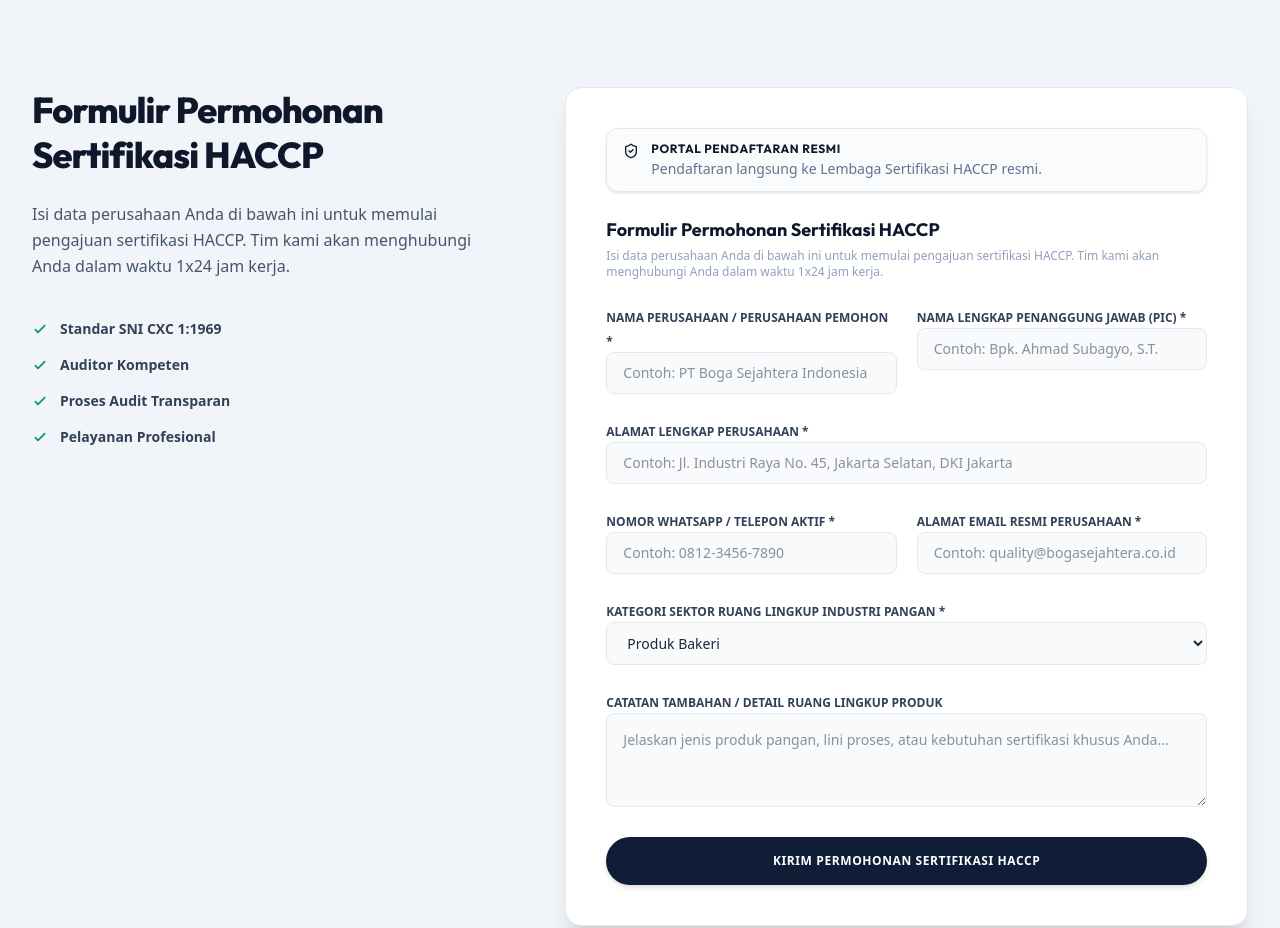
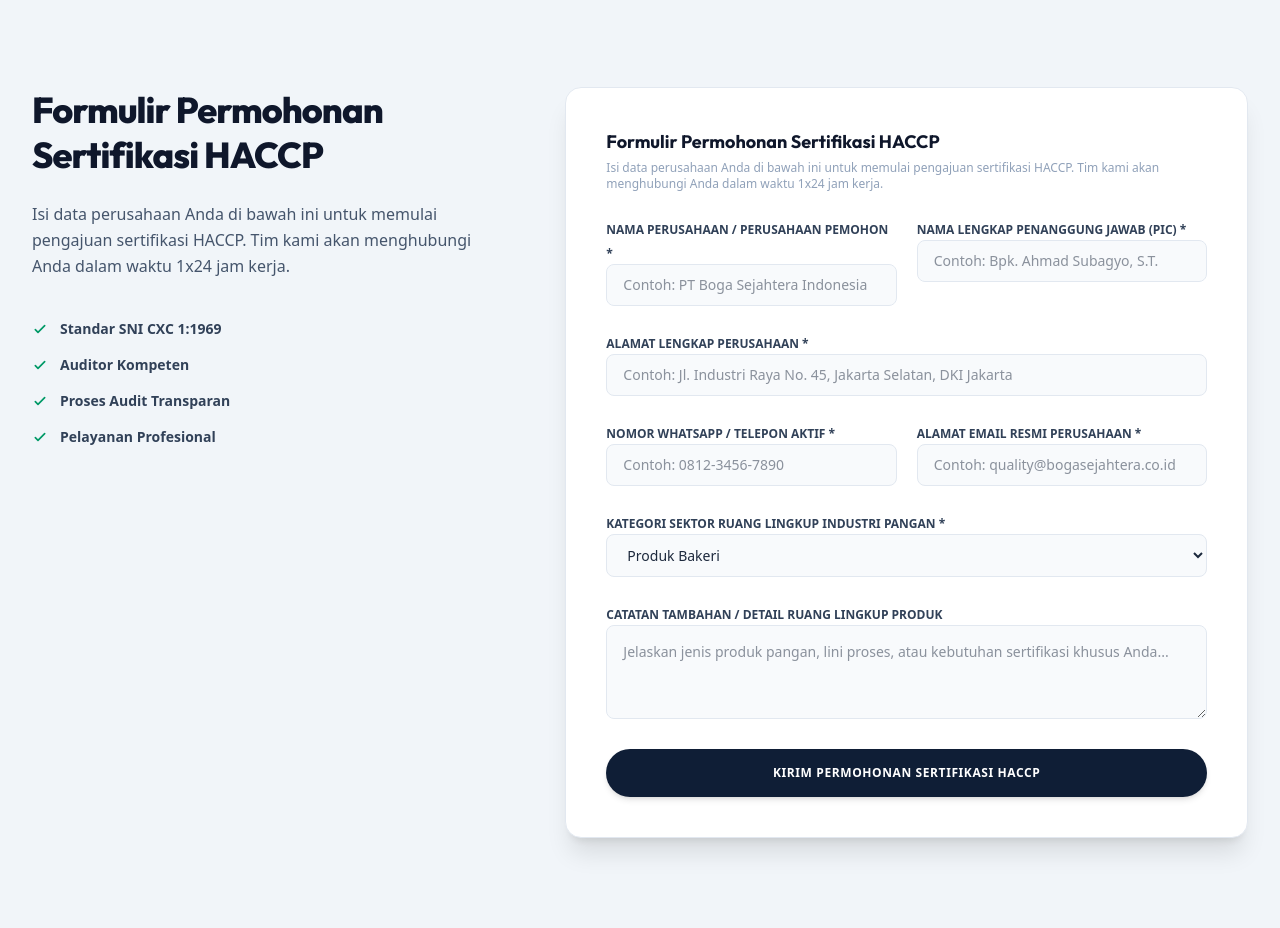
Before and after one commit to mhmmadarifin27/fqhaccpcertification-web, a Next.js app: page / in a window 1280 px wide. Shown: the part 7280-8208 px from the top of the page. Built offline with nearby package versions, Linux system fonts and the light colour scheme; no server answers; the database is empty.

Commit message:
components/sections/InquiryForm.tsx

```diff
--- a/components/sections/InquiryForm.tsx
+++ b/components/sections/InquiryForm.tsx
@@ -5,8 +5,6 @@ import Link from "next/link";
 import { createInquiry } from "../../lib/db";
 import { useLanguage } from "../../context/LanguageContext";
 import { useToast } from "../../context/ToastContext";
-import { Alert, AlertTitle, AlertDescription } from "../ui/alert";
-import { ShieldCheck } from "lucide-react";
 
 export default function InquiryForm() {
   const { lang, t } = useLanguage();
@@ -176,17 +174,6 @@ export default function InquiryForm() {
           ) : (
             // Inquiry Form
             <form onSubmit={handleFormSubmit} className="space-y-6">
-              <Alert variant="default" className="bg-slate-50/80 border-slate-200">
-                <ShieldCheck className="h-4 w-4 text-brand-blue" />
-                <AlertTitle className="text-slate-900 font-bold text-xs uppercase tracking-wider">
-                  {lang === "en" ? "Official Application Portal" : "Portal Pendaftaran Resmi"}
-                </AlertTitle>
-                <AlertDescription className="text-slate-500 text-[11px]">
-                  {lang === "en"
-                    ? "Direct application to official HACCP certification body."
-                    : "Pendaftaran langsung ke Lembaga Sertifikasi HACCP resmi."}
-                </AlertDescription>
-              </Alert>
               <div className="space-y-1">
                 <h3 className="text-lg font-bold text-slate-900 font-heading">{t.form.title}</h3>
                 <p className="text-slate-400 text-xs font-normal">{t.form.description}</p>
```
